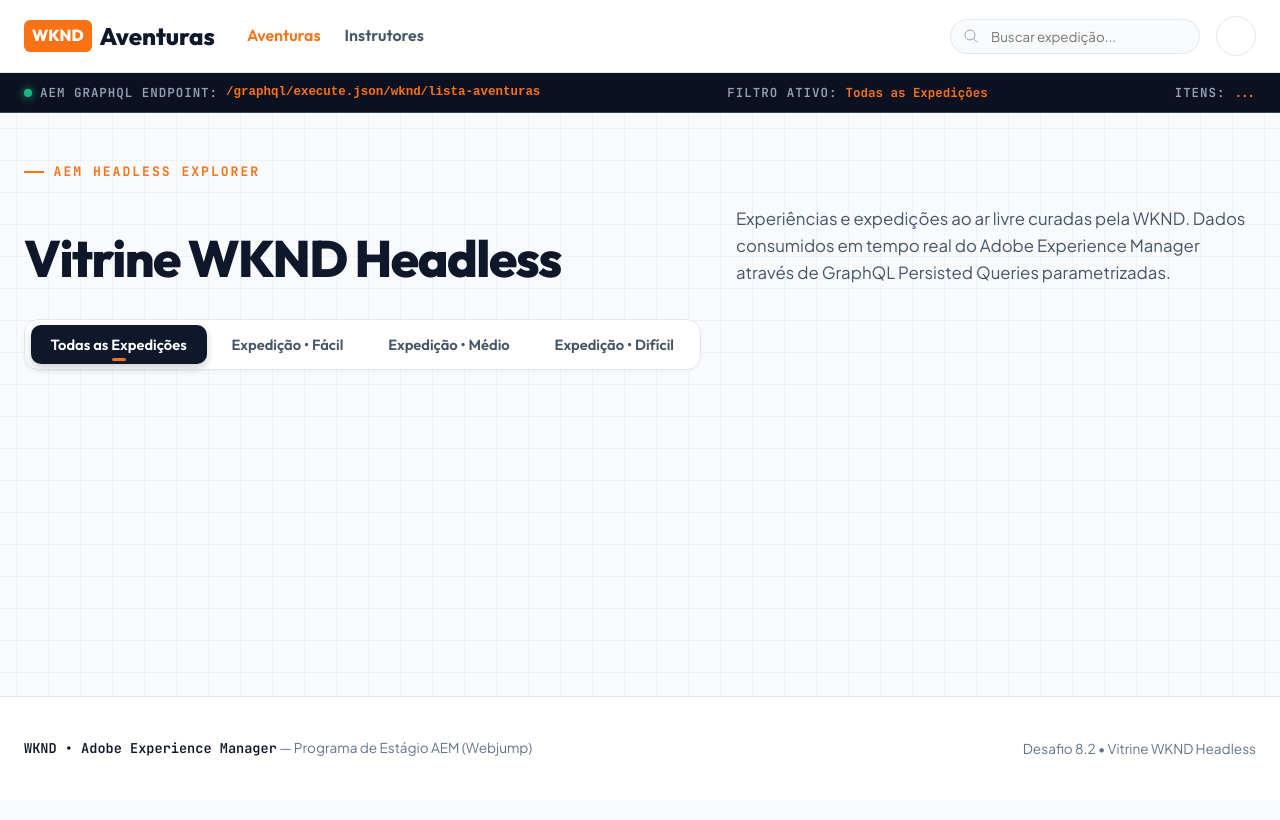
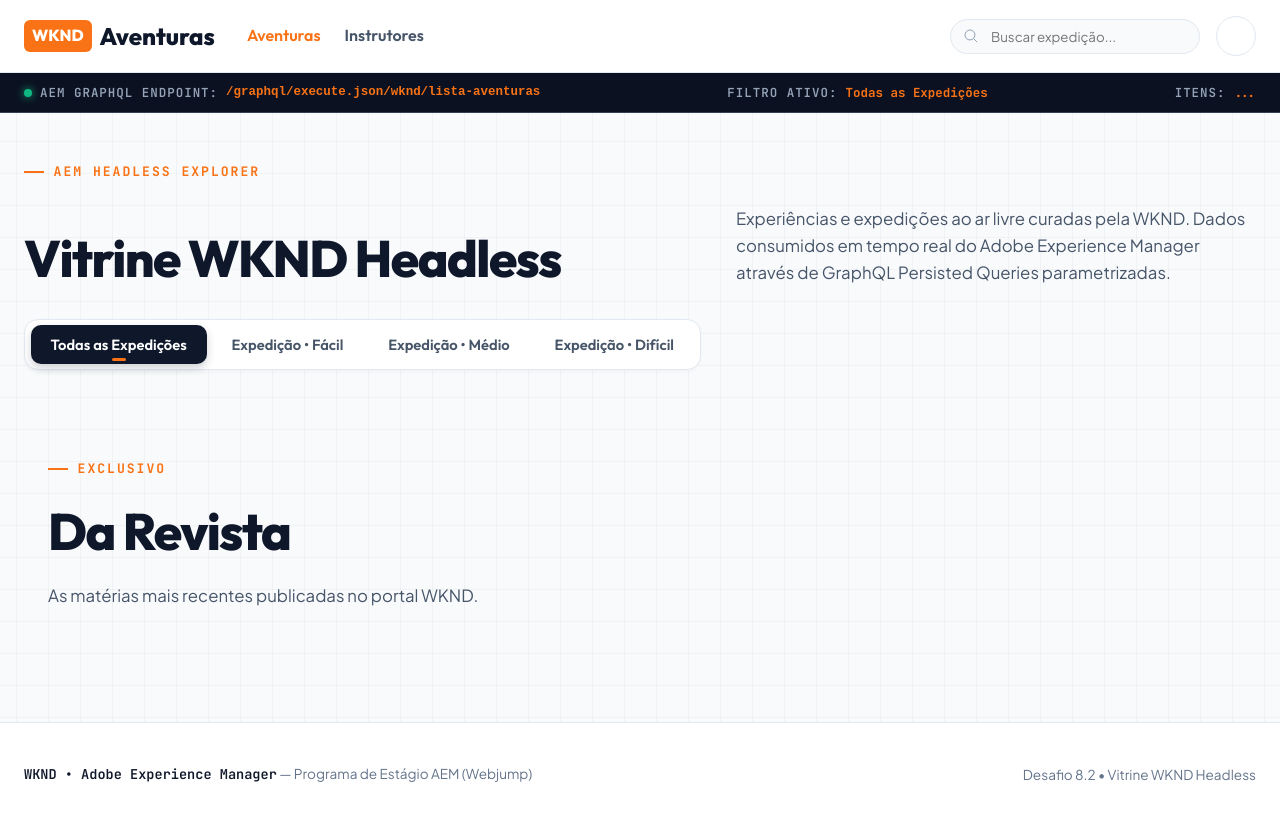
Before and after one commit to gustavodanjos/estagio-aem, a plain HTML site: page vitrine-wknd/index.html in a window 1280 px wide. Drawn offline with Linux system fonts and the light colour scheme; a script that the page names is missing.

```diff
--- a/vitrine-wknd/index.html
+++ b/vitrine-wknd/index.html
@@ -90,6 +90,17 @@
     <section id="adventures-section" aria-label="Listagem de Aventuras">
       <div id="adventure-grid" class="adventure-grid-layout" aria-live="polite"></div>
     </section>
+
+    <section id="magazine-section" aria-label="Últimas do Magazine" class="magazine-section">
+      <header class="wknd-header magazine-header">
+        <div class="brand-eyebrow">Exclusivo</div>
+        <h2 class="wknd-title">Da Revista</h2>
+        <p class="wknd-subtitle">As matérias mais recentes publicadas no portal WKND.</p>
+      </header>
+      <div class="magazine-grid-wrapper">
+        <div id="magazine-grid" class="adventure-grid-layout" aria-live="polite"></div>
+      </div>
+    </section>
   </main>
 
   <footer class="wknd-footer">
```
